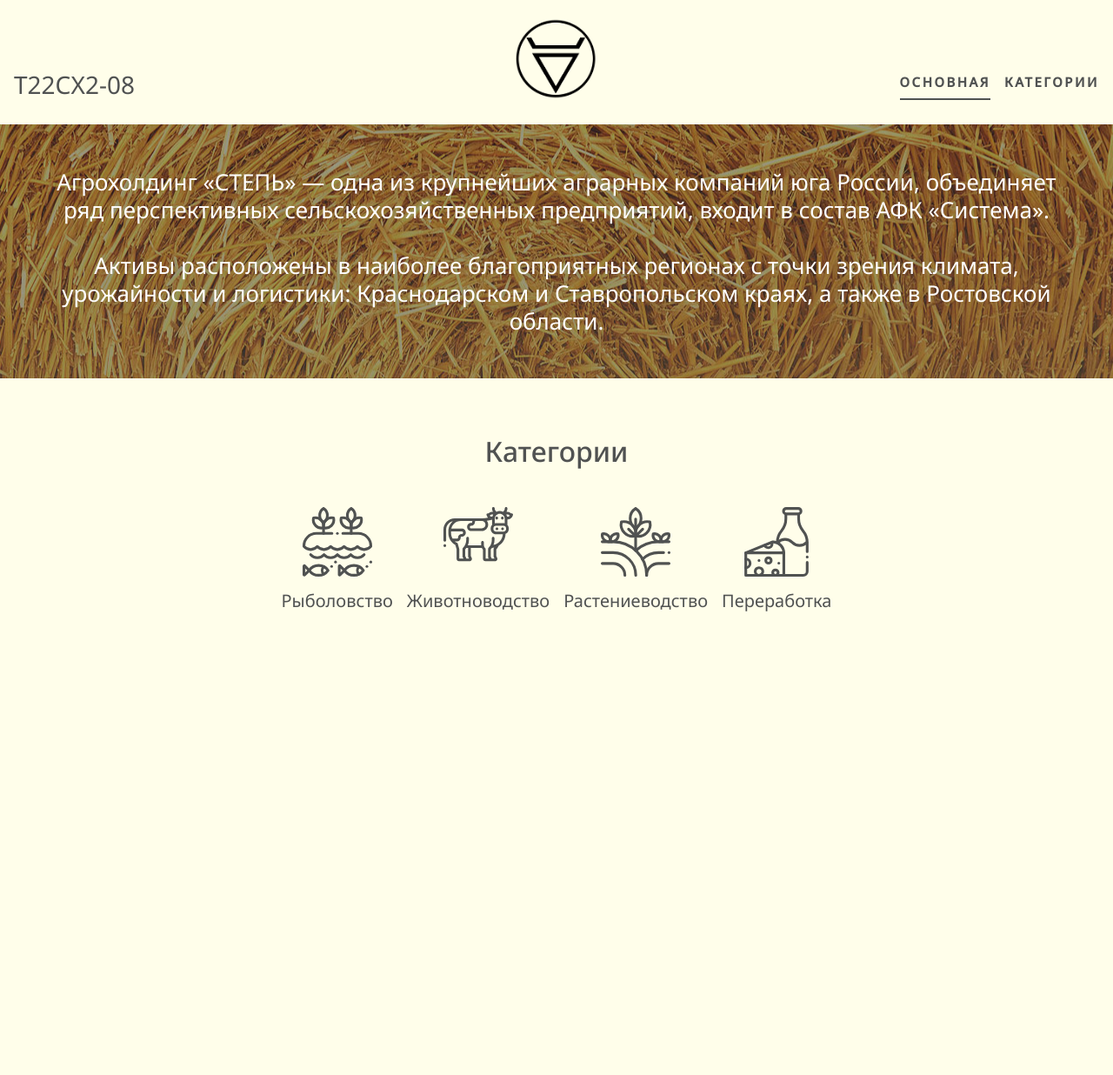
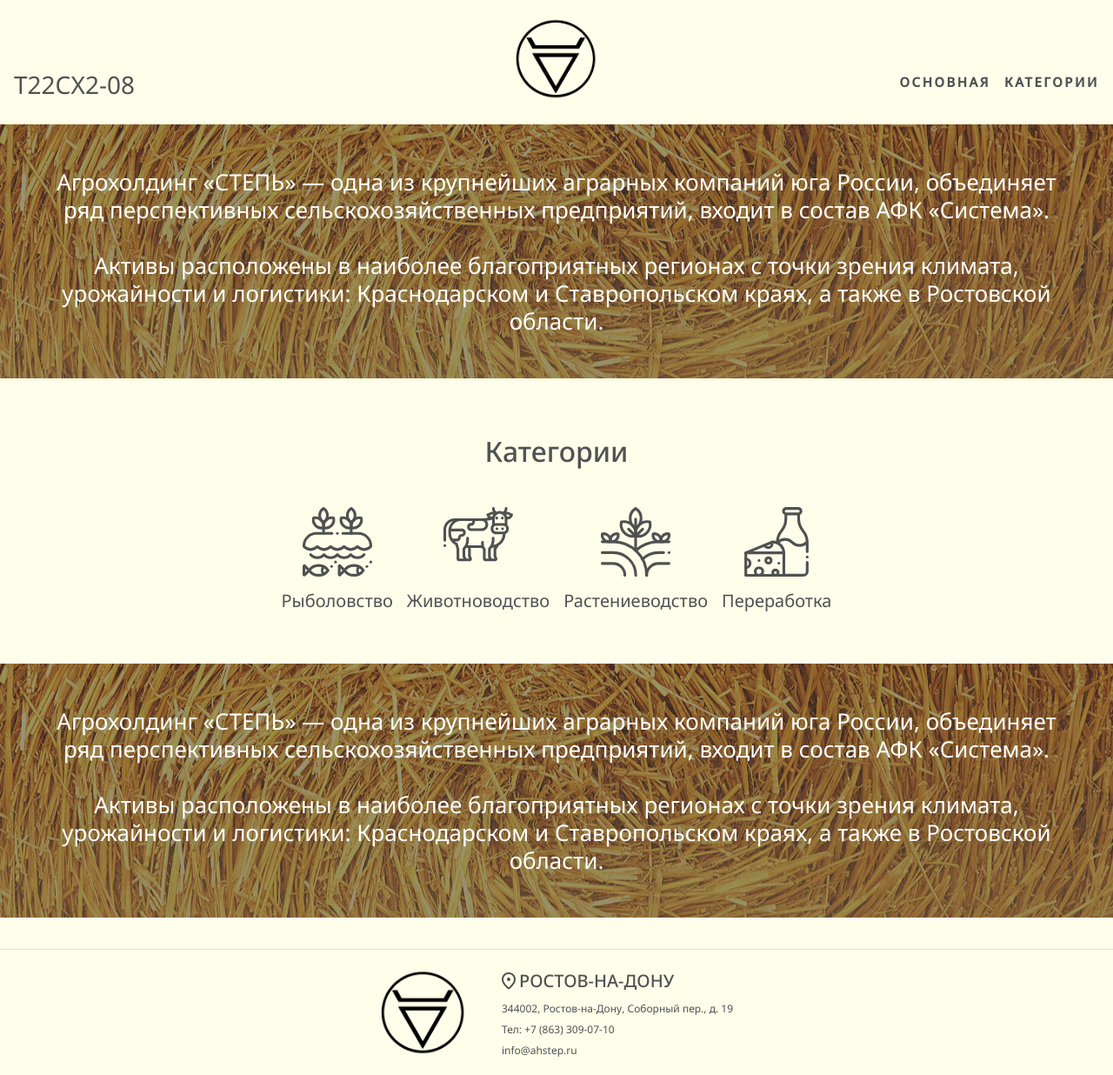
Before and after one commit to lentryd/t-project1, a Vue app: page / in a window 1280 px wide. Shown: the whole page at 87% size. Before the commit the page ends 800 px from the top, so only its background shows below. Built offline with nearby package versions, Linux system fonts and the light colour scheme.

Commit message:
еще правки

```diff
--- a/src/App.vue
+++ b/src/App.vue
@@ -8,6 +8,8 @@
       </main>
     </Transition>
   </router-view>
+
+  <Footer />
 </template>
 
 <script lang="ts">
@@ -20,6 +22,7 @@
 
 <style lang="scss">
 @import url("https://fonts.googleapis.com/css2?family=Noto+Sans:wght@400;500&display=swap");
+@import url("https://fonts.googleapis.com/css2?family=Material+Symbols+Rounded:opsz,wght,FILL,GRAD@48,400,0,0");
 
 html {
   margin: 0;
--- /dev/null
+++ b/src/components/Footer.vue
@@ -0,0 +1,62 @@
+<template>
+  <footer>
+    <img class="logo" src="@/assets/img/logo.png" />
+
+    <div class="location">
+      <div class="location__title">
+        <span class="material-symbols-rounded"> location_on </span>
+        <span>РОСТОВ-НА-ДОНУ</span>
+      </div>
+      <span class="location__description">
+        344002, Ростов-на-Дону, Соборный пер., д. 19
+        <br />
+        Тел: +7 (863) 309-07-10
+        <br />
+        info@ahstep.ru
+      </span>
+    </div>
+  </footer>
+</template>
+
+<script lang="ts">
+import { defineComponent } from "vue";
+
+export default defineComponent({
+  name: "Footer",
+});
+</script>
+
+<style lang="scss" scoped>
+footer {
+  gap: 36px;
+  display: flex;
+  padding: 16px;
+  margin-top: 36px;
+  border-top: 1.5px solid #e0e0e0;
+  align-items: center;
+  flex-direction: row;
+  justify-content: center;
+
+  .logo {
+    width: 100px;
+    height: 100px;
+  }
+
+  .location {
+    display: flex;
+    flex-direction: column;
+
+    .location__title {
+      display: flex;
+      align-items: center;
+      font-size: 20px;
+      font-weight: 500;
+    }
+
+    .location__description {
+      font-size: 12px;
+      padding-left: 4px;
+    }
+  }
+}
+</style>
--- a/src/components/Header.vue
+++ b/src/components/Header.vue
@@ -7,12 +7,7 @@
     </router-link>
 
     <nav>
-      <router-link
-        v-for="l in links"
-        :to="l.path"
-        v-text="l.title"
-        active-class="active"
-      />
+      <router-link v-for="l in links" :to="l.path" v-text="l.title" />
     </nav>
   </header>
 </template>
@@ -32,7 +27,7 @@
       },
       {
         title: "Категории",
-        path: "/about",
+        path: { hash: "#category" },
       },
     ],
   }),
--- a/src/plugins/component.ts
+++ b/src/plugins/component.ts
@@ -1,17 +1,22 @@
 import { App } from "vue";
 
 import Header from "@/components/Header.vue";
+import Footer from "@/components/Footer.vue";
 import Parallax from "@/components/Parallax.vue";
 
 export default {
   install(app: App) {
-    app.component("Header", Header).component("Parallax", Parallax);
+    app
+      .component("Header", Header)
+      .component("Footer", Footer)
+      .component("Parallax", Parallax);
   },
 };
 
 declare module "@vue/runtime-core" {
   export interface GlobalComponents {
     Header: typeof Header;
+    Footer: typeof Footer;
     Parallax: typeof Parallax;
   }
 }
--- a/src/plugins/router.ts
+++ b/src/plugins/router.ts
@@ -36,6 +36,15 @@
 const router = createRouter({
   history: createWebHistory(),
   routes,
+  scrollBehavior(to, from, savedPosition) {
+    if (savedPosition) {
+      return savedPosition;
+    } else if (to.hash) {
+      return { el: to.hash, behavior: "smooth" };
+    } else {
+      return { left: 0, top: 0 };
+    }
+  },
 });
 
 export default router;
--- a/src/views/Home.vue
+++ b/src/views/Home.vue
@@ -29,6 +29,19 @@
       </div>
     </router-link>
   </div>
+
+  <Parallax :path="require('@/assets/img/parallax_pic1.jpg')" position="center">
+    <div class="parallax__text">
+      Агрохолдинг «СТЕПЬ» — одна из крупнейших аграрных компаний юга России,
+      объединяет ряд перспективных сельскохозяйственных предприятий, входит в
+      состав АФК «Система».
+      <br />
+      <br />
+      Активы расположены в наиболее благоприятных регионах с точки зрения
+      климата, урожайности и логистики: Краснодарском и Ставропольском краях, а
+      также в Ростовской области.
+    </div>
+  </Parallax>
 </template>
 
 <script lang="ts">
@@ -78,6 +91,7 @@
   padding: 16px;
   display: flex;
   flex-wrap: wrap;
+  margin-bottom: 36px;
   flex-direction: row;
   justify-content: center;
 
```
